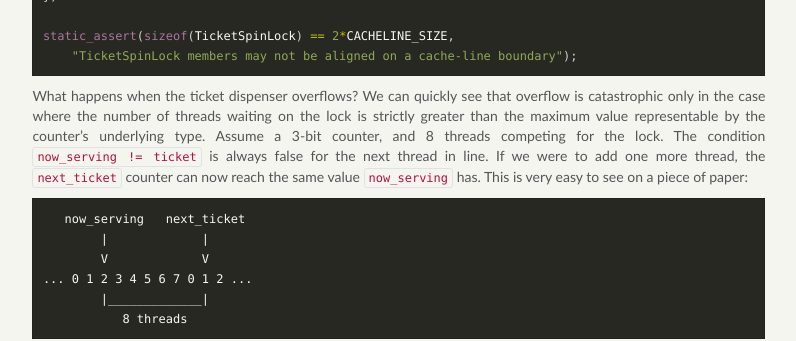
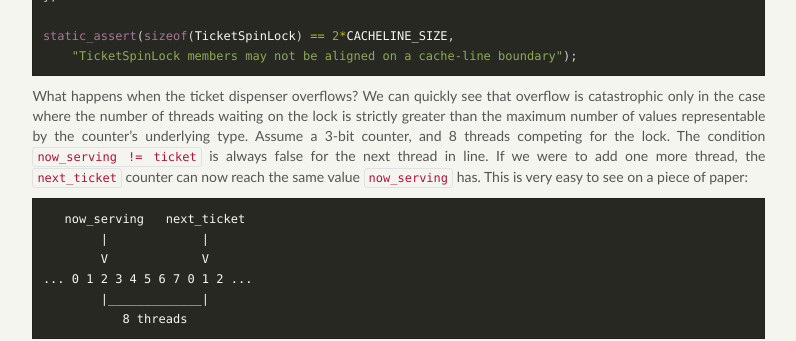
Before and after one commit to mfukar/mfukar.github.com, a Jekyll site: the page built from _posts/2016-05-21-ticketspinlock.md, in a window 1280 px wide and 900 px high, scrolled down 925 px. Shown: the part 173-514 px from the top of the window, without its empty margins (77-873 px from the left). Built offline with Jekyll 4.4.1, drawn with Linux system fonts in a browser that asks for light colours; some web fonts are replaced; comment, search, counter and statistics services are not loaded.

Commit message:
Major error

````diff
--- a/_posts/2016-05-21-ticketspinlock.md
+++ b/_posts/2016-05-21-ticketspinlock.md
@@ -69,11 +69,11 @@ static_assert(sizeof(TicketSpinLock) == 2*CACHELINE_SIZE,
 
 What happens when the ticket dispenser overflows? We can quickly see that overflow is
 catastrophic only in the case where the number of threads waiting on the lock is strictly
-greater than the maximum value representable by the counter's underlying type.  Assume a
-3-bit counter, and 8 threads competing for the lock. The condition `now_serving != ticket`
-is always false for the next thread in line. If we were to add one more thread, the
-`next_ticket` counter can now reach the same value `now_serving` has. This is very easy to
-see on a piece of paper:
+greater than the maximum number of values representable by the counter's underlying type.
+Assume a 3-bit counter, and 8 threads competing for the lock. The condition `now_serving
+!= ticket` is always false for the next thread in line. If we were to add one more thread,
+the `next_ticket` counter can now reach the same value `now_serving` has. This is very
+easy to see on a piece of paper:
 
 ```
    now_serving   next_ticket
````
